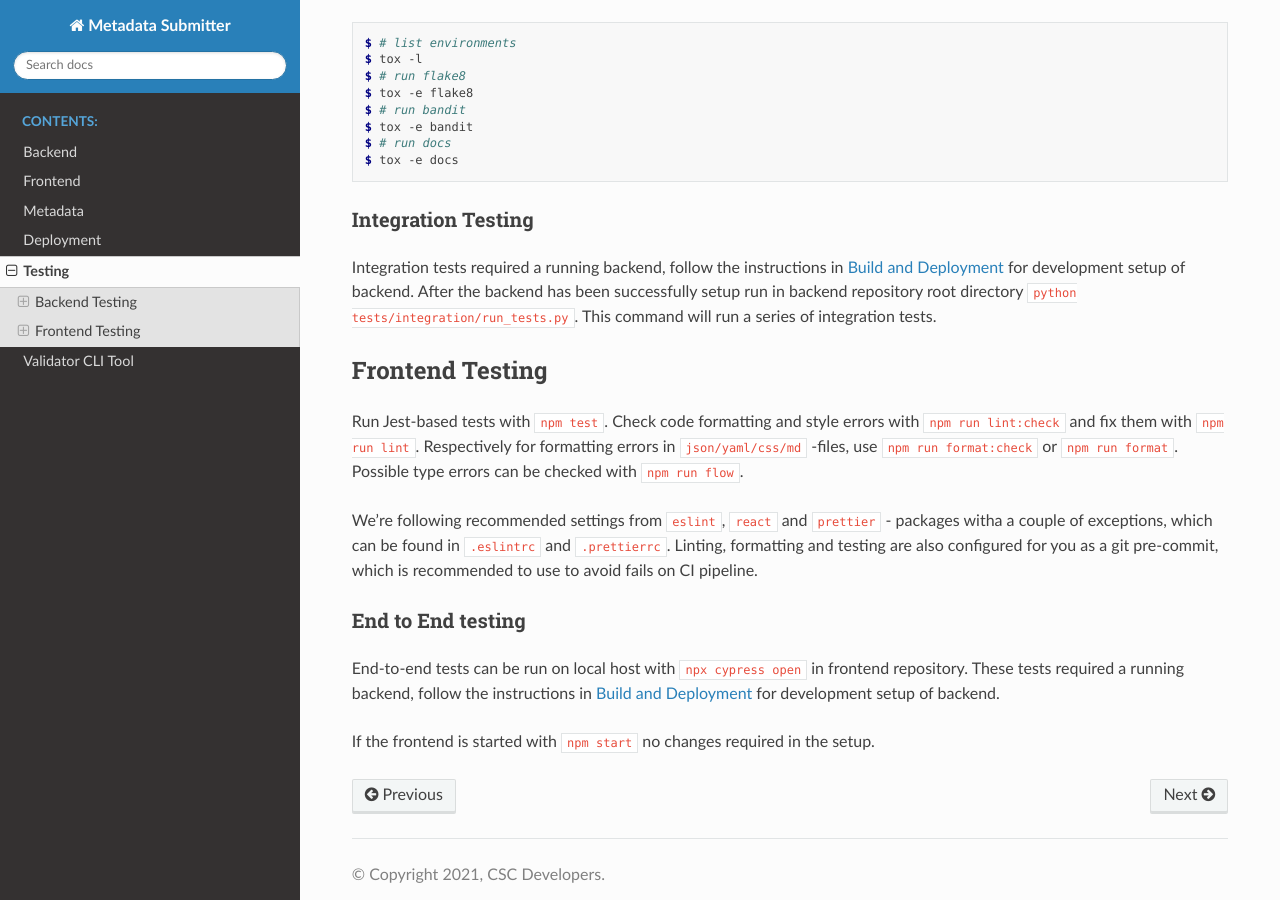
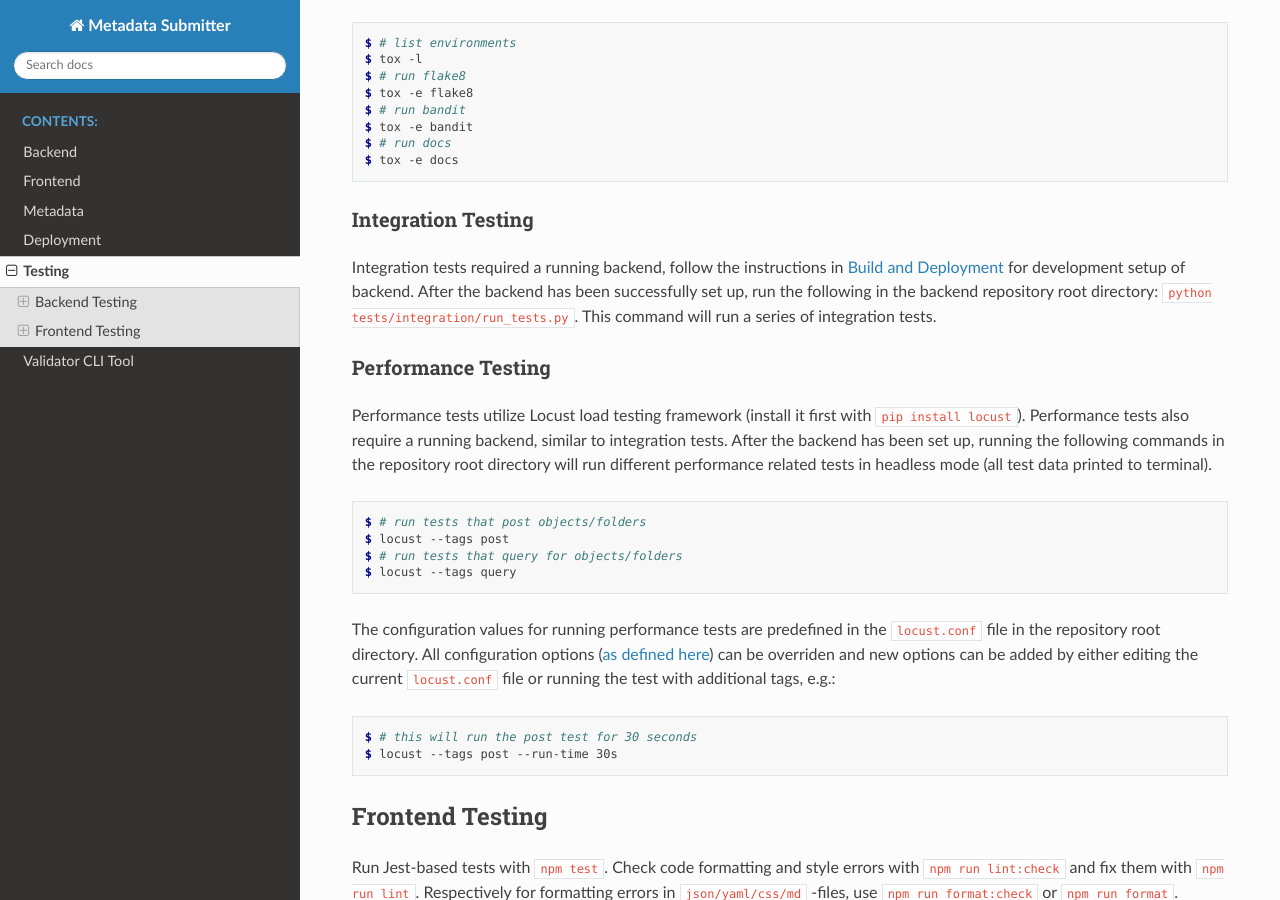
Before and after one commit to CSCfi/metadata-submitter, a Sphinx documentation site: the page built from docs/test.rst, in a window 1280 px wide and 900 px high, scrolled down 605 px. Built offline with Sphinx 7.4.7 and the Read the Docs theme 2.0.0, drawn with Linux system fonts in a browser that asks for light colours.

Commit message:
add docs

```diff
--- a/docs/test.rst
+++ b/docs/test.rst
@@ -39,8 +39,32 @@ Integration Testing
 ~~~~~~~~~~~~~~~~~~~
 
 Integration tests required a running backend, follow the instructions in :ref:`deploy` for development setup of backend.
-After the backend has been successfully setup run in backend repository root directory ``python tests/integration/run_tests.py``.
+After the backend has been successfully set up, run the following in the backend repository root directory: ``python tests/integration/run_tests.py``.
 This command will run a series of integration tests.
+
+Performance Testing
+~~~~~~~~~~~~~~~~~~~
+
+Performance tests utilize Locust load testing framework (install it first with ``pip install locust``).
+Performance tests also require a running backend, similar to integration tests. After the backend has been set up,
+running the following commands in the repository root directory will run different performance related tests in headless mode (all test data printed to terminal).
+
+.. code-block:: console
+
+    $ # run tests that post objects/folders
+    $ locust --tags post
+    $ # run tests that query for objects/folders
+    $ locust --tags query
+
+The configuration values for running performance tests are predefined in the ``locust.conf`` file in the repository root directory.
+All configuration options (`as defined here <https://docs.locust.io/en/stable/configuration.html#all-available-configuration-options>`_)
+can be overriden and new options can be added by either editing the current ``locust.conf`` file or running the test with additional tags, e.g.:
+
+.. code-block:: console
+
+    $ # this will run the post test for 30 seconds
+    $ locust --tags post --run-time 30s
+
 
 Frontend Testing
 ----------------
```
